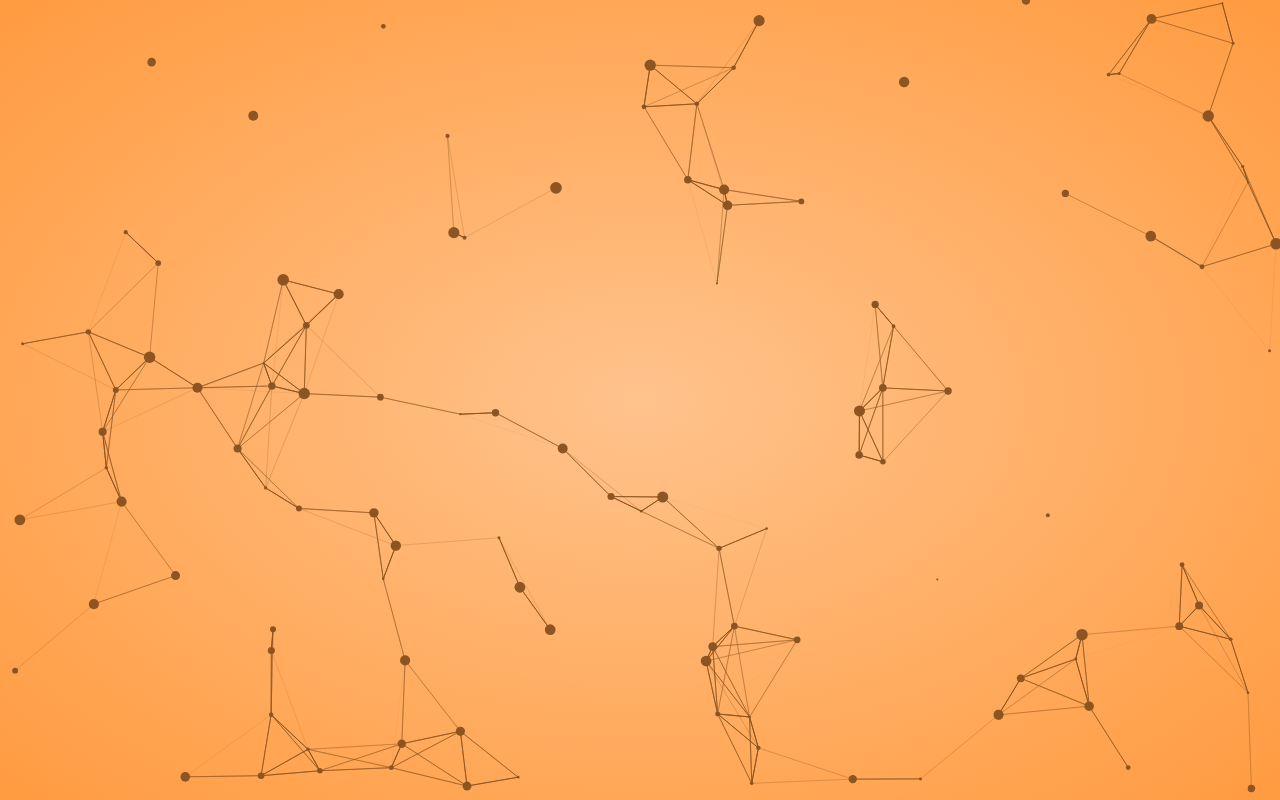
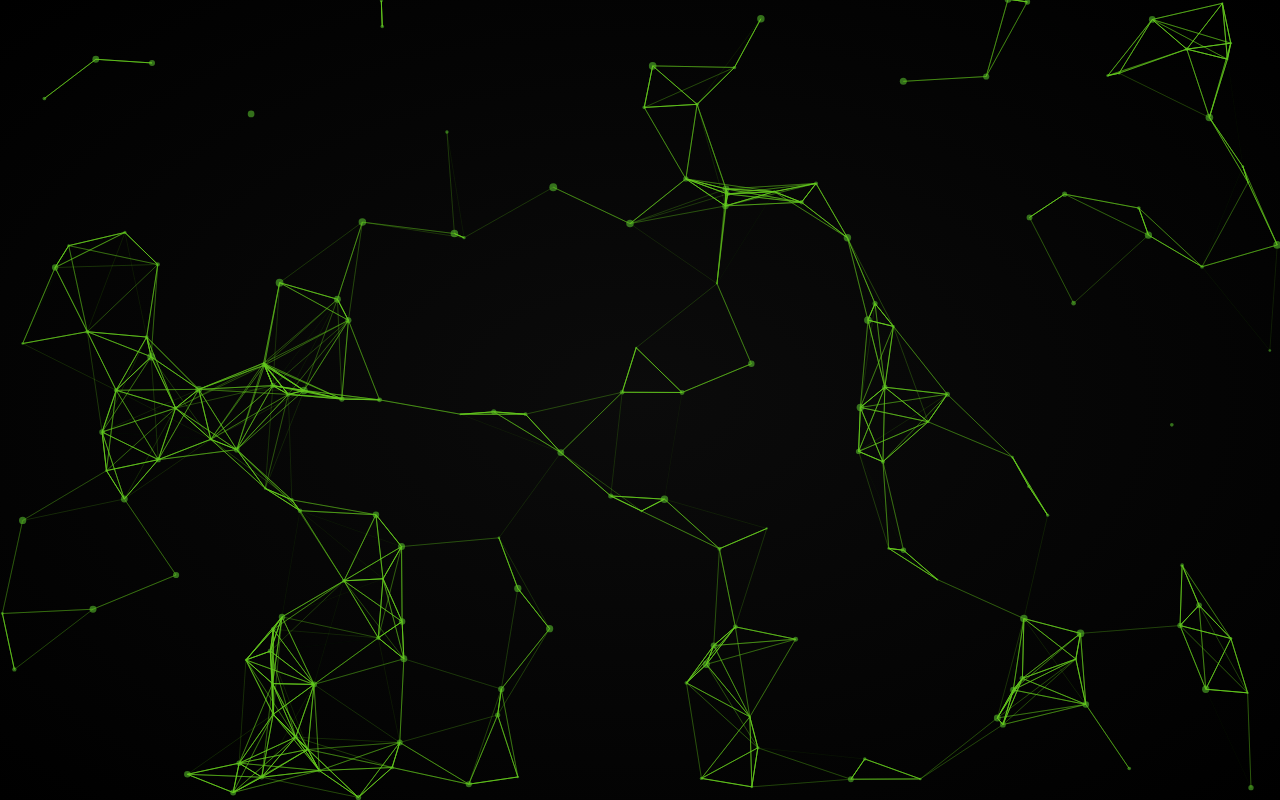
Before and after one commit to camchambers/particle-canvas, a plain HTML site: page index.html in a window 1280 px wide. Drawn offline with Linux system fonts and the light colour scheme.

Commit message:
Cleanup and customization

```diff
--- a/script.js
+++ b/script.js
@@ -1,18 +1,14 @@
 const canvas = document.getElementById("canvas1");
+canvas.width = window.innerWidth;
+canvas.height = window.innerHeight;
 
 const ctx = canvas.getContext("2d");
 
-canvas.width = window.innerWidth;
-canvas.height = window.innerHeight;
-
-let particlesArray = [];
-
 // Get mouse position
-
 let mouse = {
   x: null,
   y: null,
-  radius: (canvas.height / 80) * (canvas.width / 80),
+  radius: (canvas.height / 100) * (canvas.width / 100),
 };
 
 window.addEventListener("mousemove", function (event) {
@@ -34,13 +30,12 @@ class Particle {
   draw() {
     ctx.beginPath();
     ctx.arc(this.x, this.y, this.size, 0, Math.PI * 2, false);
-    ctx.fillStyle = "#8C5523";
+    ctx.fillStyle = "rgba(100, 220, 50, 0.5)";
     ctx.fill();
   }
 
-  // Check particle position, mouse position, and move the particple, draw the particle
   update() {
-    //check if the particle is within the canvas
+    // Ensure the particle stays within the canvas boundaries
     if (this.x > canvas.width || this.x < 0) {
       this.directionX = -this.directionX;
     }
@@ -49,12 +44,11 @@ class Particle {
     }
 
     // Collision detection
-    // mouse position / particile position
-    // Check the difference of the distance from the mouse to a particle
     let dx = mouse.x - this.x;
     let dy = mouse.y - this.y;
-    // TODO: Try ** operator
-    let distance = Math.sqrt(dx * dx + dy * dy);
+    let distance = Math.sqrt(dx ** 2 + dy ** 2);
+
+    // Check the difference of the distance from the mouse to a particle
     if (distance < mouse.radius + this.size) {
       if (mouse.x < this.x && this.x < canvas.width - this.size * 10) {
         this.x += 10;
@@ -69,24 +63,24 @@ class Particle {
         this.y -= 10;
       }
     }
-    // Move the particle in the appropriate direction
+    // Move the particle in the appropriate direction and redraw it
     this.x += this.directionX;
     this.y += this.directionY;
-    // Draw the particle
     this.draw();
   }
 }
 
+// Initalize particles
 function init() {
   particlesArray = [];
-  let numberOfParticles = (canvas.height * canvas.width) / 9000;
+  let numberOfParticles = (canvas.height * canvas.width) / 6000;
   for (let i = 0; i < numberOfParticles; i++) {
-    let size = Math.random() * 5 + 1;
+    let size = Math.random() * 3 + 1;
     let x = Math.random() * (innerWidth - size * 2 - size * 2) + size * 2;
     let y = Math.random() * (innerHeight - size * 2 - size * 2) + size * 2;
     let directionX = Math.random() * 5 - 2.5;
     let directionY = Math.random() * 5 - 2.5;
-    let color = "#8C5523";
+    let color = "rgba(100,200,30,1);";
 
     particlesArray.push(
       new Particle(x, y, directionX, directionY, size, color)
@@ -106,7 +100,7 @@ function connect() {
           (particlesArray[a].y - particlesArray[b].y);
       if (distance < (canvas.width / 7) * (canvas.height / 7)) {
         opacityValue = 1 - distance / 12000;
-        ctx.strokeStyle = "rgba(140,85,31," + opacityValue + ")";
+        ctx.strokeStyle = "rgba(100,200,30," + opacityValue + ")";
         ctx.lineWidth = 1;
         ctx.beginPath();
         ctx.moveTo(particlesArray[a].x, particlesArray[a].y);
@@ -122,14 +116,14 @@ function animate() {
   requestAnimationFrame(animate);
   ctx.clearRect(0, 0, innerWidth, innerHeight);
 
+  // Iterate over each particle and have it update
   for (let i = 0; i < particlesArray.length; i++) {
     particlesArray[i].update();
   }
   connect();
 }
 
-// Window resize event
-
+// Handle window resizing
 window.addEventListener("resize", function () {
   canvas.width = this.innerWidth;
   canvas.height = this.innerHeight;
@@ -137,7 +131,7 @@ window.addEventListener("resize", function () {
   init();
 });
 
-// Mouse out event
+// Handle mouse collision detection when mouse is out of bounds
 window.addEventListener("mouseout", function () {
   mouse.x = undefined;
   mouse.y = undefined;
--- a/style.css
+++ b/style.css
@@ -1,8 +1,9 @@
-* {
+body {
   background-color: #ccc;
   margin: 0;
   padding: 0;
   box-sizing: border-box;
+  cursor: crosshair;
 }
 
 #canvas1 {
@@ -10,5 +11,5 @@
   top: 0;
   left: 0;
   width: 100%;
-  background: radial-gradient(#ffc38c, #ff9b40);
+  background: radial-gradient(#0b0b0b, #000000);
 }
```
